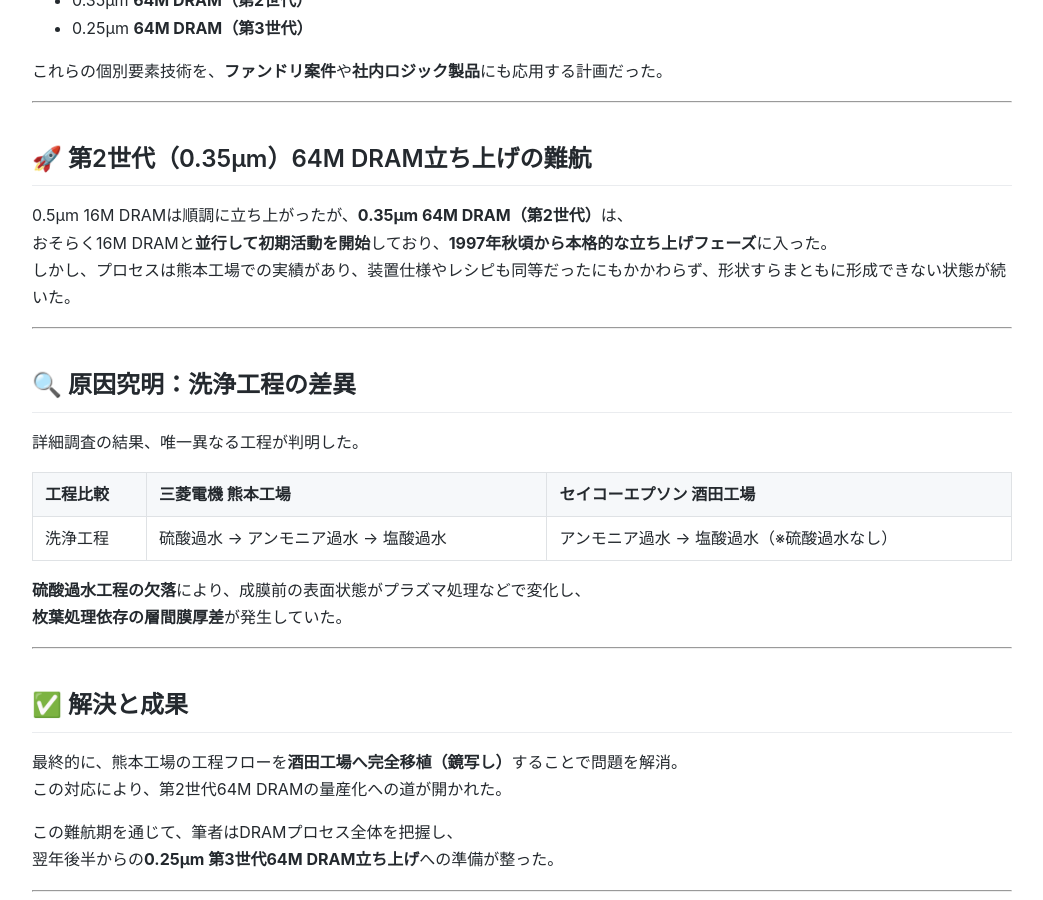
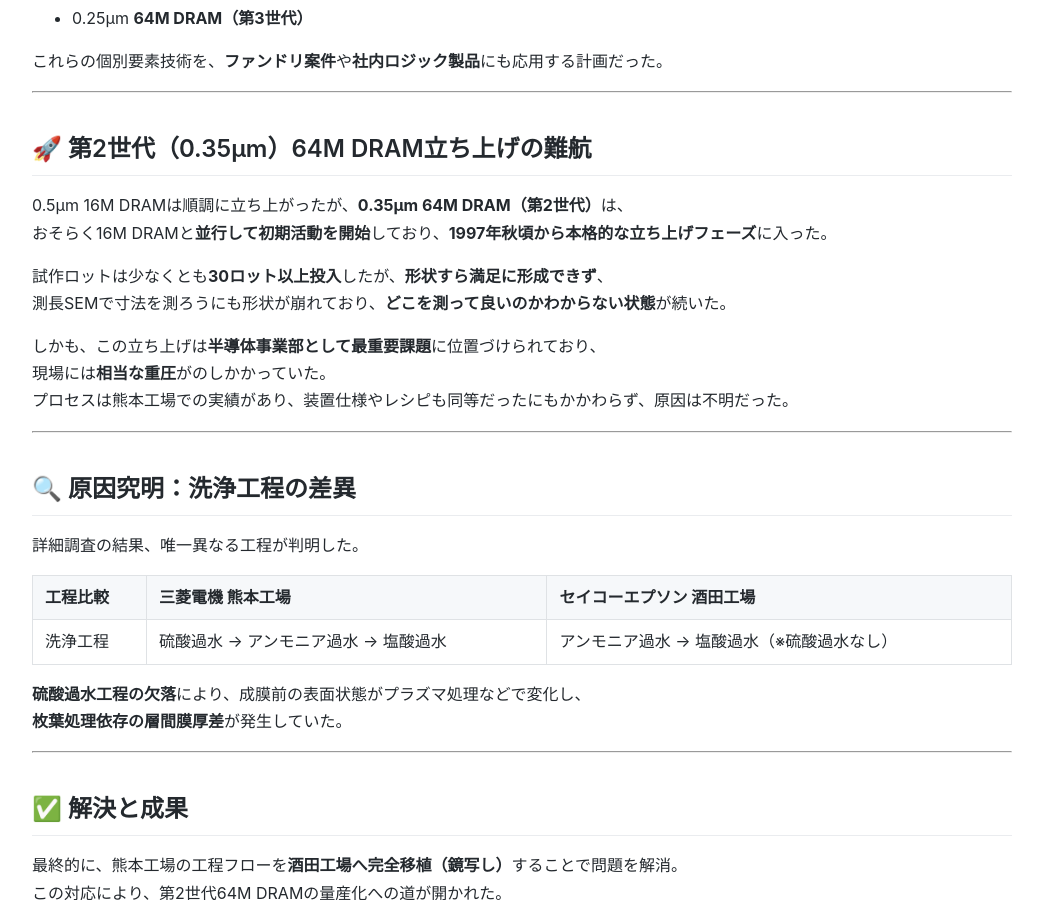
Before and after one commit to Samizo-AITL/Edusemi-Plus, a Jekyll site: the page built from archive/in1997/Epson_Sakata_8inch_Line.md, in a window 1280 px wide and 900 px high, scrolled down 901 px. Shown: the whole window, without its empty margins (118-1161 px from the left). Built offline with Jekyll 4.4.1, drawn with Linux system fonts in a browser that asks for light colours.

Commit message:
Update Epson_Sakata_8inch_Line.md

```diff
--- a/archive/in1997/Epson_Sakata_8inch_Line.md
+++ b/archive/in1997/Epson_Sakata_8inch_Line.md
@@ -3,8 +3,6 @@
 title: "セイコーエプソン酒田事業所 8インチライン稼働と第2世代DRAM立ち上げ（1997）"
 description: "1997年、筆者のセイコーエプソン入社と酒田事業所配属。8インチライン立ち上げ、第2世代（0.35μm）64M DRAM量産化に向けた技術課題と突破の記録。"
 tags: ["DRAM", "半導体プロセス", "8インチライン", "歩留まり改善", "技術移管", "0.35μm"]
----
-
 ---
 
 # 🏭 セイコーエプソン酒田事業所 8インチライン稼働と第2世代DRAM立ち上げ（1997）
@@ -45,7 +43,13 @@
 
 0.5μm 16M DRAMは順調に立ち上がったが、**0.35μm 64M DRAM（第2世代）**は、
 おそらく16M DRAMと**並行して初期活動を開始**しており、**1997年秋頃から本格的な立ち上げフェーズ**に入った。
-しかし、プロセスは熊本工場での実績があり、装置仕様やレシピも同等だったにもかかわらず、形状すらまともに形成できない状態が続いた。
+
+試作ロットは少なくとも**30ロット以上投入**したが、**形状すら満足に形成できず**、
+測長SEMで寸法を測ろうにも形状が崩れており、**どこを測って良いのかわからない状態**が続いた。
+
+しかも、この立ち上げは**半導体事業部として最重要課題**に位置づけられており、
+現場には**相当な重圧**がのしかかっていた。
+プロセスは熊本工場での実績があり、装置仕様やレシピも同等だったにもかかわらず、原因は不明だった。
 
 ---
 
@@ -78,4 +82,4 @@
 その後、**1998年後半から第3世代（0.25μm）64M DRAM**の立ち上げが開始された。
 この第3世代プロジェクトは、本ページで記した経験と知見を基盤としている。
 
-➡ [1998年：0.25μm 第3世代64M DRAM立ち上げ記録](../in1998/DRAM_Startup_64M_1998.md)
+➡ [1998年：0.25μm 第3世代64M DRAM立ち上げ記録](archive/in1998/DRAM_Startup_64M_1998.md)
```
